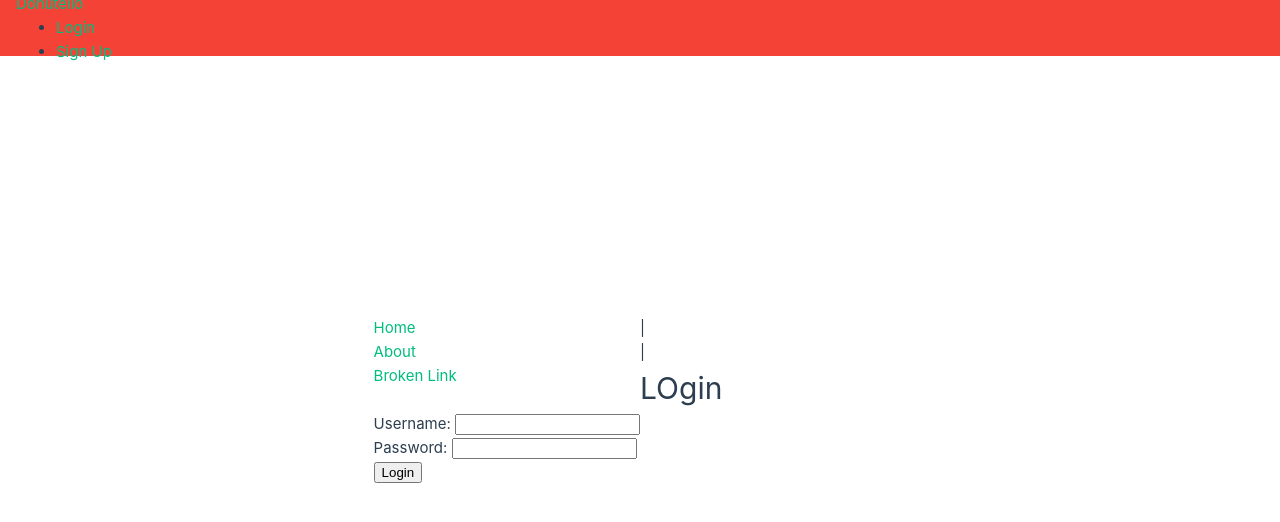
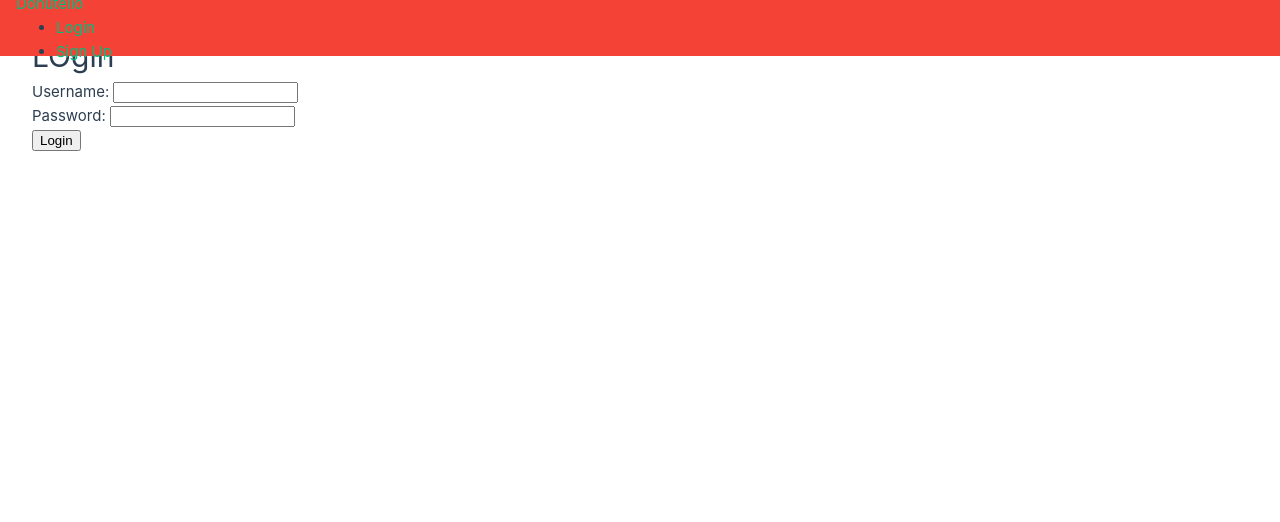
Before and after one commit to Siebiba/Donutello-app, a Vue app: page / in a window 1280 px wide. Shown: the top 522 px of the page. Built offline with nearby package versions, Linux system fonts and the light colour scheme.

Commit message:
style: add styling to donut orders in gallery

```diff
--- a/src/App.vue
+++ b/src/App.vue
@@ -29,9 +29,7 @@ const currentView = computed(() => {
 </script>
 
 <template>
-  <a href="#/">Home</a> |
-  <a href="#/about">About</a> |
-  <a href="#/non-existent-path">Broken Link</a>
+
   <component :is="currentView" />
 
 
--- a/src/Gallery.vue
+++ b/src/Gallery.vue
@@ -4,6 +4,6 @@ import DonutOrders from './components/DonutOrders.vue'
 </script>
 
 <template>
-    <h1>Gallery</h1>
+
     <DonutOrders/>
   </template>
--- a/src/assets/main.css
+++ b/src/assets/main.css
@@ -1,7 +1,7 @@
 @import './base.css';
 
 #app {
-  max-width: 1280px;
+
   margin: 0 auto;
   padding: 2rem;
 
@@ -20,16 +20,3 @@ a,
     background-color: hsla(160, 100%, 37%, 0.2);
   }
 }
-
-@media (min-width: 1024px) {
-  body {
-    display: flex;
-    place-items: center;
-  }
-
-  #app {
-    display: grid;
-    grid-template-columns: 1fr 1fr;
-    padding: 0 2rem;
-  }
-}
--- a/src/components/DonutOrders.vue
+++ b/src/components/DonutOrders.vue
@@ -25,6 +25,7 @@ onMounted(() => {
 })
 */
 
+//export default donutOrders;
 export default {
     data() {
         return {
@@ -58,10 +59,10 @@ export default {
 
 
 <template>
-    <div>
+    <div class="gallery">
         <h1>Donut Orders</h1>
-        <ul>
-            <li v-for="donutOrder in donutOrders" :key="donutOrder.id">
+        <ul class="donut-orders">
+            <li class="donut-order" v-for="donutOrder in donutOrders" :key="donutOrder.id">
                 <h2>{{ donutOrder.name }}</h2>
                 <p>{{ donutOrder.company }}</p>
                 <p>{{ donutOrder.topping }}</p>
@@ -70,3 +71,34 @@ export default {
         </ul>
     </div>
 </template>
+
+<style scoped>
+
+li {
+    list-style: none;
+}
+
+.gallery {
+    width: 80%;
+}
+
+.donut-orders{
+    display: flex;
+    flex-direction: row;
+    flex-wrap: wrap;
+    align-items: center;
+    justify-content: center;
+    margin-top: 2rem;
+}
+.donut-order {
+    border: 1px solid #ccc;
+    padding: 1rem;
+    margin-bottom: 1rem;
+    width: 20%;
+    height: 200px;
+}
+
+
+
+
+</style>
```
